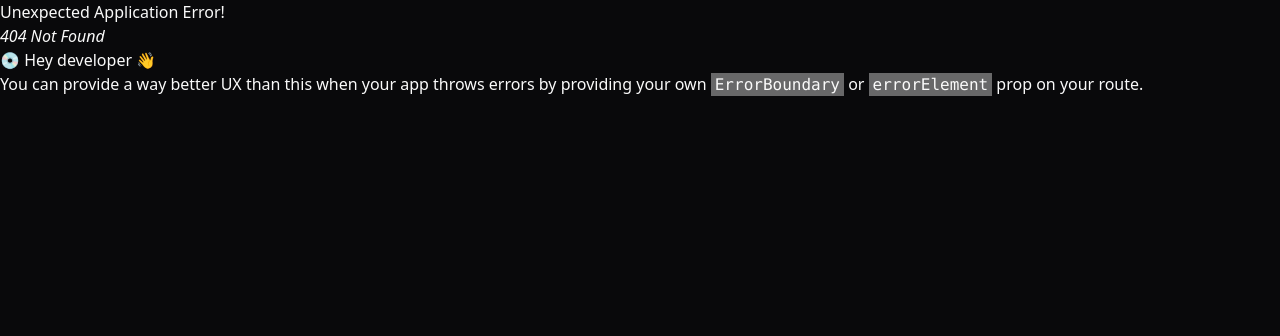
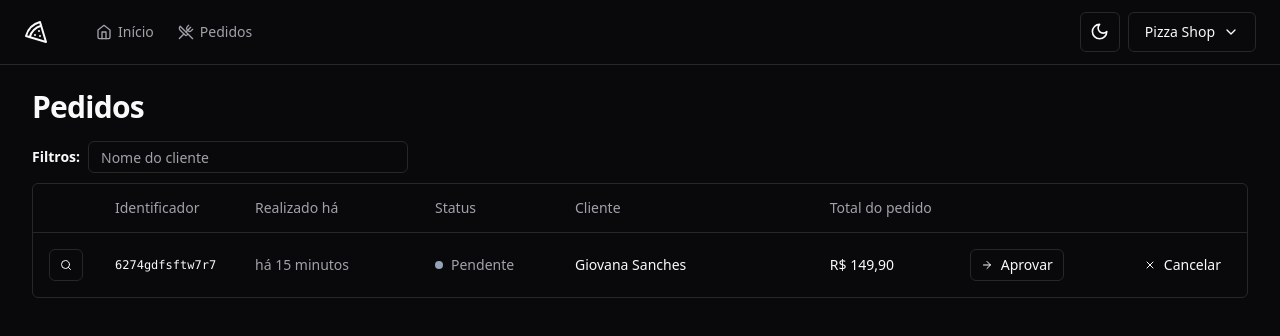
Before and after one commit to Gih2139Sanches/Pizza-Shop, a React app: page /orders in a window 1280 px wide. Before the commit this address had no page. Shown: the top 336 px of the page. Built offline with nearby package versions, Linux system fonts and the light colour scheme; the HTML template or start-up script is replaced by a standard one.

Commit message:
Criação da página de listagem de produtos

```diff
--- a/src/components/ui/button.tsx
+++ b/src/components/ui/button.tsx
@@ -22,6 +22,7 @@
       size: {
         default: "h-10 px-4 py-2",
         sm: "h-9 rounded-md px-3",
+        xs: "h-8 px-2.5",
         lg: "h-11 rounded-md px-8",
         icon: "h-10 w-10",
       },
--- /dev/null
+++ b/src/components/ui/table.tsx
@@ -0,0 +1,117 @@
+import * as React from "react"
+
+import { cn } from "@/lib/utils"
+
+const Table = React.forwardRef<
+  HTMLTableElement,
+  React.HTMLAttributes<HTMLTableElement>
+>(({ className, ...props }, ref) => (
+  <div className="relative w-full overflow-auto">
+    <table
+      ref={ref}
+      className={cn("w-full caption-bottom text-sm", className)}
+      {...props}
+    />
+  </div>
+))
+Table.displayName = "Table"
+
+const TableHeader = React.forwardRef<
+  HTMLTableSectionElement,
+  React.HTMLAttributes<HTMLTableSectionElement>
+>(({ className, ...props }, ref) => (
+  <thead ref={ref} className={cn("[&_tr]:border-b", className)} {...props} />
+))
+TableHeader.displayName = "TableHeader"
+
+const TableBody = React.forwardRef<
+  HTMLTableSectionElement,
+  React.HTMLAttributes<HTMLTableSectionElement>
+>(({ className, ...props }, ref) => (
+  <tbody
+    ref={ref}
+    className={cn("[&_tr:last-child]:border-0", className)}
+    {...props}
+  />
+))
+TableBody.displayName = "TableBody"
+
+const TableFooter = React.forwardRef<
+  HTMLTableSectionElement,
+  React.HTMLAttributes<HTMLTableSectionElement>
+>(({ className, ...props }, ref) => (
+  <tfoot
+    ref={ref}
+    className={cn(
+      "border-t bg-muted/50 font-medium [&>tr]:last:border-b-0",
+      className
+    )}
+    {...props}
+  />
+))
+TableFooter.displayName = "TableFooter"
+
+const TableRow = React.forwardRef<
+  HTMLTableRowElement,
+  React.HTMLAttributes<HTMLTableRowElement>
+>(({ className, ...props }, ref) => (
+  <tr
+    ref={ref}
+    className={cn(
+      "border-b transition-colors hover:bg-muted/50 data-[state=selected]:bg-muted",
+      className
+    )}
+    {...props}
+  />
+))
+TableRow.displayName = "TableRow"
+
+const TableHead = React.forwardRef<
+  HTMLTableCellElement,
+  React.ThHTMLAttributes<HTMLTableCellElement>
+>(({ className, ...props }, ref) => (
+  <th
+    ref={ref}
+    className={cn(
+      "h-12 px-4 text-left align-middle font-medium text-muted-foreground [&:has([role=checkbox])]:pr-0",
+      className
+    )}
+    {...props}
+  />
+))
+TableHead.displayName = "TableHead"
+
+const TableCell = React.forwardRef<
+  HTMLTableCellElement,
+  React.TdHTMLAttributes<HTMLTableCellElement>
+>(({ className, ...props }, ref) => (
+  <td
+    ref={ref}
+    className={cn("p-4 align-middle [&:has([role=checkbox])]:pr-0", className)}
+    {...props}
+  />
+))
+TableCell.displayName = "TableCell"
+
+const TableCaption = React.forwardRef<
+  HTMLTableCaptionElement,
+  React.HTMLAttributes<HTMLTableCaptionElement>
+>(({ className, ...props }, ref) => (
+  <caption
+    ref={ref}
+    className={cn("mt-4 text-sm text-muted-foreground", className)}
+    {...props}
+  />
+))
+TableCaption.displayName = "TableCaption"
+
+export {
+  Table,
+  TableHeader,
+  TableBody,
+  TableFooter,
+  TableHead,
+  TableRow,
+  TableCell,
+  TableCaption,
+}
--- /dev/null
+++ b/src/pages/app/orders/orders.tsx
@@ -0,0 +1,80 @@
+import { Button } from "@/components/ui/button";
+import { Input } from "@/components/ui/input";
+import { Table, TableBody, TableCell, TableHead, TableHeader, TableRow } from "@/components/ui/table";
+import { ArrowRight, Search, X } from "lucide-react";
+import { Helmet } from "react-helmet-async";
+
+export function Orders(){
+    return (
+        <>
+            <Helmet title="Pedidos"/>
+            <div className="flex flex-col gap-4">
+                <h1 className="text-3xl font-bold tracking-tight">Pedidos</h1>
+            </div>
+            <div className="space-y-2.5">
+                <form className="flex items-center gap-2">
+                    <span className="text-sm font-semibold">Filtros:</span>
+                    <Input placeholder="Nome do cliente" className="h-8 w-[320px]"/>
+                </form>
+                <div className="border rounded-md">
+                    <Table>
+                        <TableHeader>
+                            <TableRow>
+                                <TableHead className="w-[64px]"></TableHead>
+                                <TableHead className="w-[140px]">Identificador</TableHead>
+                                <TableHead className="w-[180px]">Realizado há</TableHead>
+                                <TableHead className="w-[140px]">Status</TableHead>
+                                <TableHead>Cliente</TableHead>
+                                <TableHead className="w-[140px]">Total do pedido</TableHead>
+                                <TableHead className="w-[164px]"></TableHead>
+                                <TableHead className="w-[12px]"></TableHead>
+                            </TableRow>
+                        </TableHeader>
+                        <TableBody>
+                            <TableRow>
+                                <TableCell>
+                                    <Button variant="outline" size="xs">
+                                        <Search className="h-3 w-3" />
+                                        <span className="sr-only">Detalhes do pedido</span>
+                                    </Button>
+                                </TableCell>
+                                <TableCell className="font-mono text-xs font-medium">
+                                    6274gdfsftw7r7
+                                </TableCell>
+                                <TableCell className="text-muted-foreground">
+                                    há 15 minutos
+                                </TableCell>
+                                <TableCell>
+                                    <div className="flex items-center gap-2">
+                                        <span className="h-2 w-2 rounded-full bg-slate-400" />
+                                        <span className="font-medium text-muted-foreground">
+                                            Pendente
+                                        </span>
+                                    </div>
+                                </TableCell>
+                                <TableCell className="font-medium">
+                                    Giovana Sanches
+                                </TableCell>
+                                <TableCell className="font-medium">
+                                    R$ 149,90
+                                </TableCell>
+                                <TableCell>
+                                    <Button variant="outline" size="xs">
+                                        <ArrowRight className="h-3 w-3 mr-2" />
+                                        Aprovar
+                                    </Button>
+                                </TableCell>
+                                <TableCell>
+                                    <Button variant="ghost" size="xs">
+                                        <X className="h-3 w-3 mr-2" />
+                                        Cancelar
+                                    </Button>
+                                </TableCell>
+                            </TableRow>
+                        </TableBody>
+                    </Table>
+                </div>
+            </div>
+        </>
+    )
+}
--- a/src/routes.tsx
+++ b/src/routes.tsx
@@ -4,12 +4,16 @@
 import { AppLayout } from "./pages/_layouts/app";
 import { AuthLayout } from "./pages/_layouts/auth";
 import { SignUp } from "./pages/auth/sign-up";
+import { Orders } from "./pages/app/orders/orders";
 
 export const router = createBrowserRouter([
     {
         path: '/',
         element: <AppLayout />,
-        children: [{path: '/', element: <Dashboard />}]
+        children: [
+            {path: '/', element: <Dashboard />},
+            {path: '/orders', element: <Orders />}
+    ]
     },
     {
         path: '/',
```
